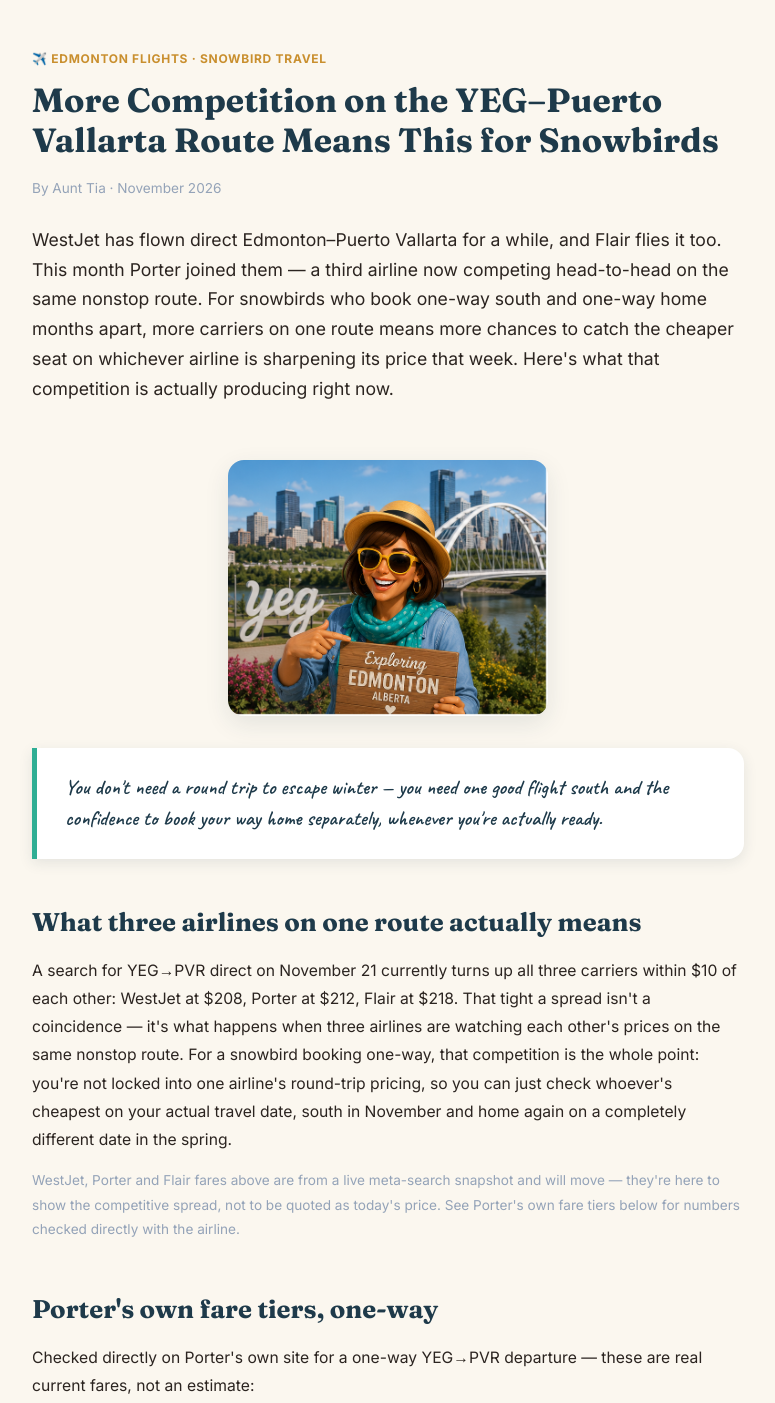
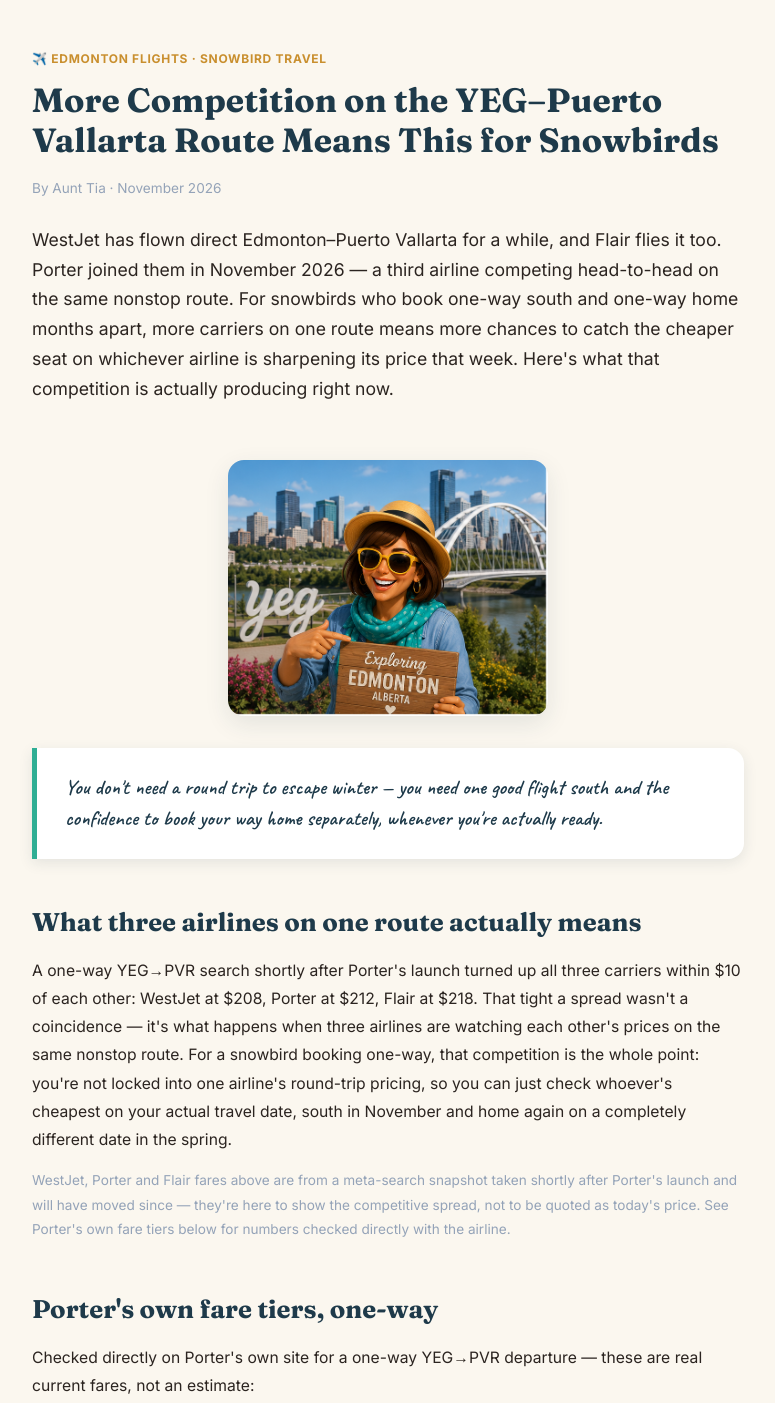
Before and after one commit to Aunt-Tia/Aunt-Tia.github.io, a plain HTML site: page blog/porter-pvr-one-way-snowbirds.html in a window 1280 px wide. Shown: the part 90-1493 px from the top of the page, without its empty margins (252-1027 px from the left). Drawn offline with Linux system fonts and the light colour scheme.

Commit message:
Remove remaining stale date anchors from PVR snowbird post
"This month Porter joined them" and "a search...on November 21
currently turns up" both go wrong the moment they're read outside
that window - the second one was an outright false "currently" claim
once reread today. Reworded both to state what happened without
implying it's still happening now, and adjusted the meta-search
disclaimer to match (snapshot taken then, not a live price).

Co-Authored-By: Claude Sonnet 5 <noreply@anthropic.com>
Claude-Session: https://claude.ai/code/session_01U7TP1eJVJ7azU76a9vK7y2

```diff
--- a/blog/porter-pvr-one-way-snowbirds.html
+++ b/blog/porter-pvr-one-way-snowbirds.html
@@ -106,7 +106,7 @@
     <div class="article-tag">✈️ Edmonton Flights · Snowbird Travel</div>
     <h1>More Competition on the YEG–Puerto Vallarta Route Means This for Snowbirds</h1>
     <div class="article-meta">By Aunt Tia · November 2026</div>
-    <p class="article-intro">WestJet has flown direct Edmonton–Puerto Vallarta for a while, and Flair flies it too. This month Porter joined them — a third airline now competing head-to-head on the same nonstop route. For snowbirds who book one-way south and one-way home months apart, more carriers on one route means more chances to catch the cheaper seat on whichever airline is sharpening its price that week. Here's what that competition is actually producing right now.</p>
+    <p class="article-intro">WestJet has flown direct Edmonton–Puerto Vallarta for a while, and Flair flies it too. Porter joined them in November 2026 — a third airline competing head-to-head on the same nonstop route. For snowbirds who book one-way south and one-way home months apart, more carriers on one route means more chances to catch the cheaper seat on whichever airline is sharpening its price that week. Here's what that competition is actually producing right now.</p>
   </div>
 
   <img src="/aunt-tia-edmonton.png" alt="Aunt Tia in Edmonton" class="hero-image" style="width:100%;max-width:320px;display:block;margin:0 auto 32px;border-radius:16px;box-shadow:0 8px 24px var(--shadow);">
@@ -117,8 +117,8 @@
 
   <div class="guide-section">
     <h2>What three airlines on one route actually means</h2>
-    <p>A search for YEG→PVR direct on November 21 currently turns up all three carriers within $10 of each other: WestJet at $208, Porter at $212, Flair at $218. That tight a spread isn't a coincidence — it's what happens when three airlines are watching each other's prices on the same nonstop route. For a snowbird booking one-way, that competition is the whole point: you're not locked into one airline's round-trip pricing, so you can just check whoever's cheapest on your actual travel date, south in November and home again on a completely different date in the spring.</p>
-    <p style="font-size:0.85rem;color:#94a3b8;">WestJet, Porter and Flair fares above are from a live meta-search snapshot and will move — they're here to show the competitive spread, not to be quoted as today's price. See Porter's own fare tiers below for numbers checked directly with the airline.</p>
+    <p>A one-way YEG→PVR search shortly after Porter's launch turned up all three carriers within $10 of each other: WestJet at $208, Porter at $212, Flair at $218. That tight a spread wasn't a coincidence — it's what happens when three airlines are watching each other's prices on the same nonstop route. For a snowbird booking one-way, that competition is the whole point: you're not locked into one airline's round-trip pricing, so you can just check whoever's cheapest on your actual travel date, south in November and home again on a completely different date in the spring.</p>
+    <p style="font-size:0.85rem;color:#94a3b8;">WestJet, Porter and Flair fares above are from a meta-search snapshot taken shortly after Porter's launch and will have moved since — they're here to show the competitive spread, not to be quoted as today's price. See Porter's own fare tiers below for numbers checked directly with the airline.</p>
   </div>
 
   <div class="guide-section">
```
